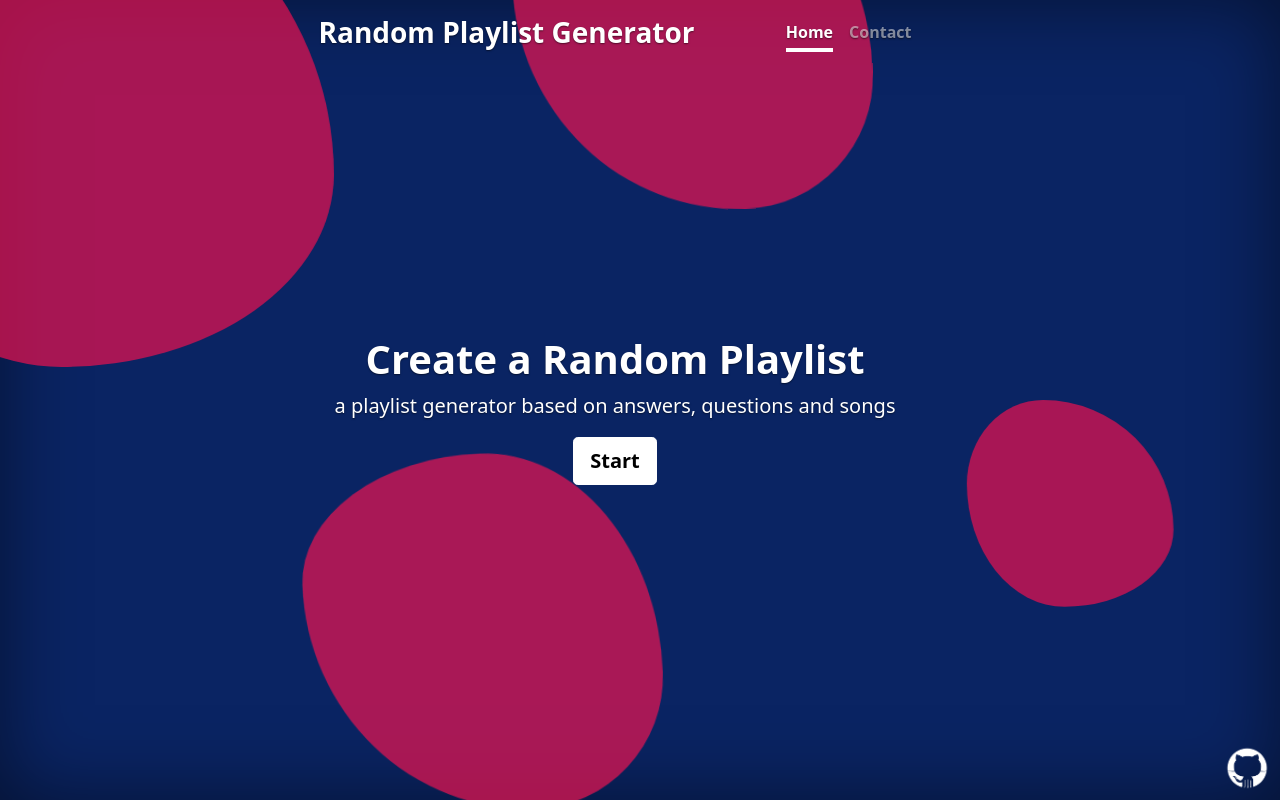
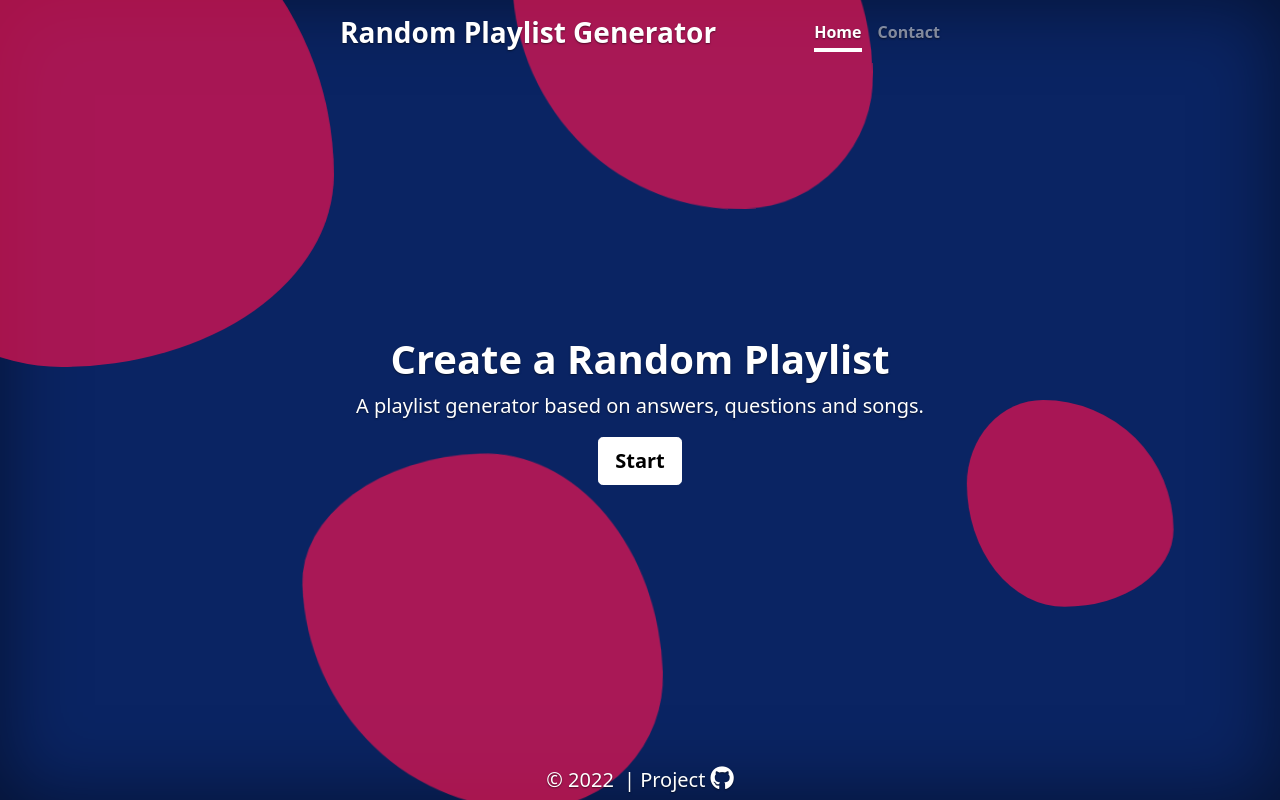
Before and after one commit to dchicasduena/genrify, a website: page index.html in a window 1280 px wide. Drawn offline with Linux system fonts and the light colour scheme.

Commit message:
Update footer + fix file paths

```diff
--- a/index.html
+++ b/index.html
@@ -18,9 +18,10 @@
   <title>playlist generator</title>
 
   <link rel="icon" type="image/x-icon" href="../view/assets/favicon.ico">
+  <script src="https://kit.fontawesome.com/1dcf539929.js" crossorigin="anonymous"></script>
   <link rel="canonical" href="https://getbootstrap.com/docs/5.0/examples/cover/">
-  <link href="../view/css/bootstrap.min.css" rel="stylesheet"> <!-- Bootstrap core CSS -->
-  <link href="../view/css/style.css" rel="stylesheet"> <!-- Custom styles for this template -->
+  <link href="./view/css/bootstrap.min.css" rel="stylesheet"> <!-- Bootstrap core CSS -->
+  <link href="./view/css/style.css" rel="stylesheet"> <!-- Custom styles for this template -->
 
 </head>
 
@@ -39,9 +40,9 @@
 
     <main class="px-3">
       <h1>Create a Random Playlist</h1>
-      <p class="lead">a playlist generator based on answers, questions and songs</p>
+      <p class="lead">A playlist generator based on answers, questions and songs.</p>
       <p class="lead">
-        <a href="../view/html/selection.html" class="btn btn-lg btn-secondary fw-bold border-white bg-white">Start</a>
+        <a href="./view/html/selection.html" class="btn btn-lg btn-secondary fw-bold border-white bg-white">Start</a>
       </p>
     </main>
 
@@ -49,10 +50,17 @@
 
   </div>
 
-  <footer class="mt-auto text-white-50">
+
+  <footer class="footer">
+    &copy; 2022&nbsp; <span class="separator">|</span> <a>Project</a>
+    <a href="https://github.com/dchicasduena/playlist-generator" target="_blank">
+      <i class="fab fa-github"></i></a>
+  </footer>
+
+  <!-- <footer class="mt-auto text-white-50">
     <a style="float: right; padding: 15%;" href="https://github.com/dchicasduena/playlist-generator"><img
         src="./view/assets/github_white.png" alt="Github" style="width:50px;height:50px;"></a>
-  </footer>
+  </footer> -->
 
   <div class="shape-blob one"></div>
   <div class="shape-blob two"></div>
--- a/view/css/style.css
+++ b/view/css/style.css
@@ -100,6 +100,40 @@
   border-radius: 5%;
 }
 
+/* FOOTER */
+
+.footer {
+  position: absolute;
+  bottom: 0;
+  display: flex;
+  align-items: center;
+  justify-content: center;
+  gap: 5px;
+  width: 100%;
+  padding: 5px;
+  font-size: 20px;
+}
+
+html {
+  /* footer support */
+  position: relative;
+  min-height: 100%;
+}
+
+.fa-github {
+  color: #ffffff;
+  font-size: 24px;
+  transition: transform 0.4s ease-in-out;
+}
+
+.fa-github:hover {
+  transform: rotate(360deg) scale(1.2);
+}
+
+#update {
+  transform: scale(0);
+}
+
 /*
  * blob
  https://codepen.io/LA_water/pen/rNaYZBb
```
Also changed, not shown: view/html/contact.html (+9 -2 lines), view/html/selection.html (+7 -0 lines).
